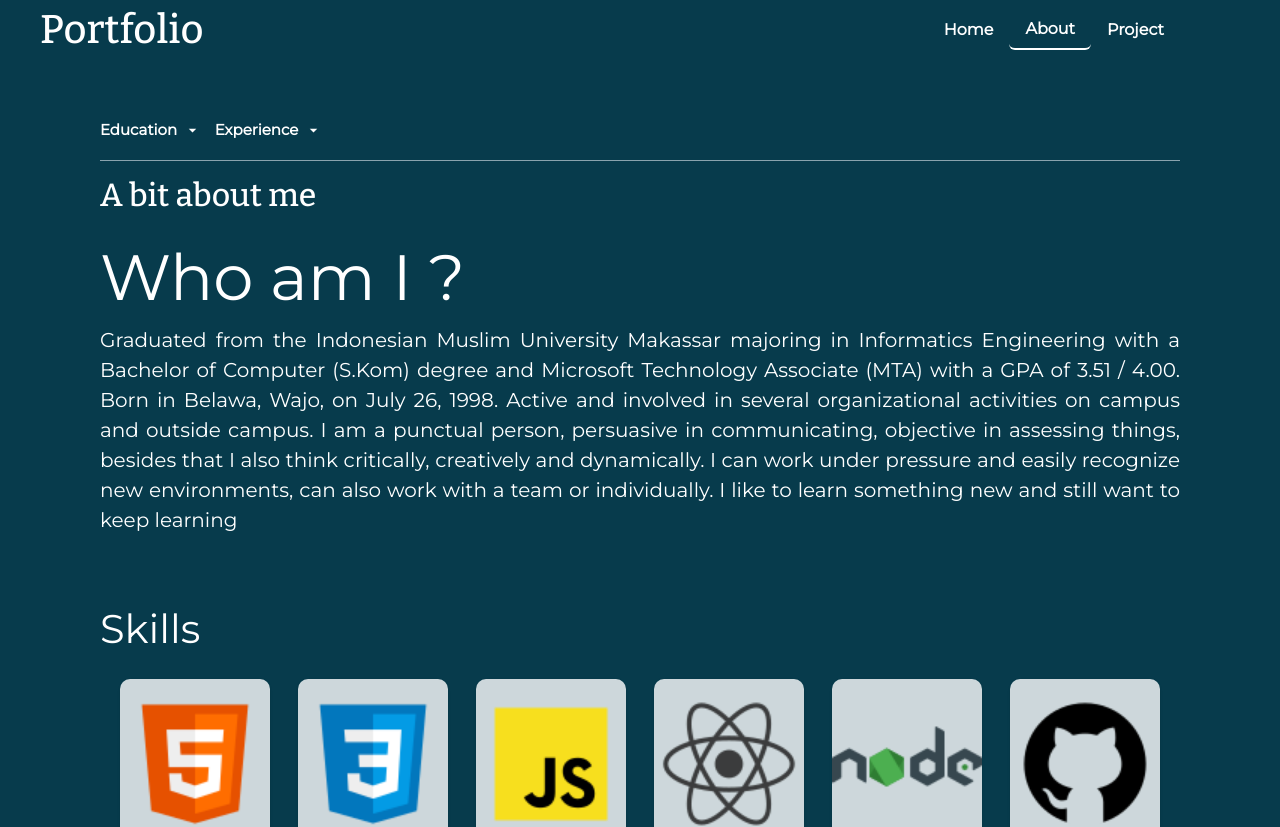
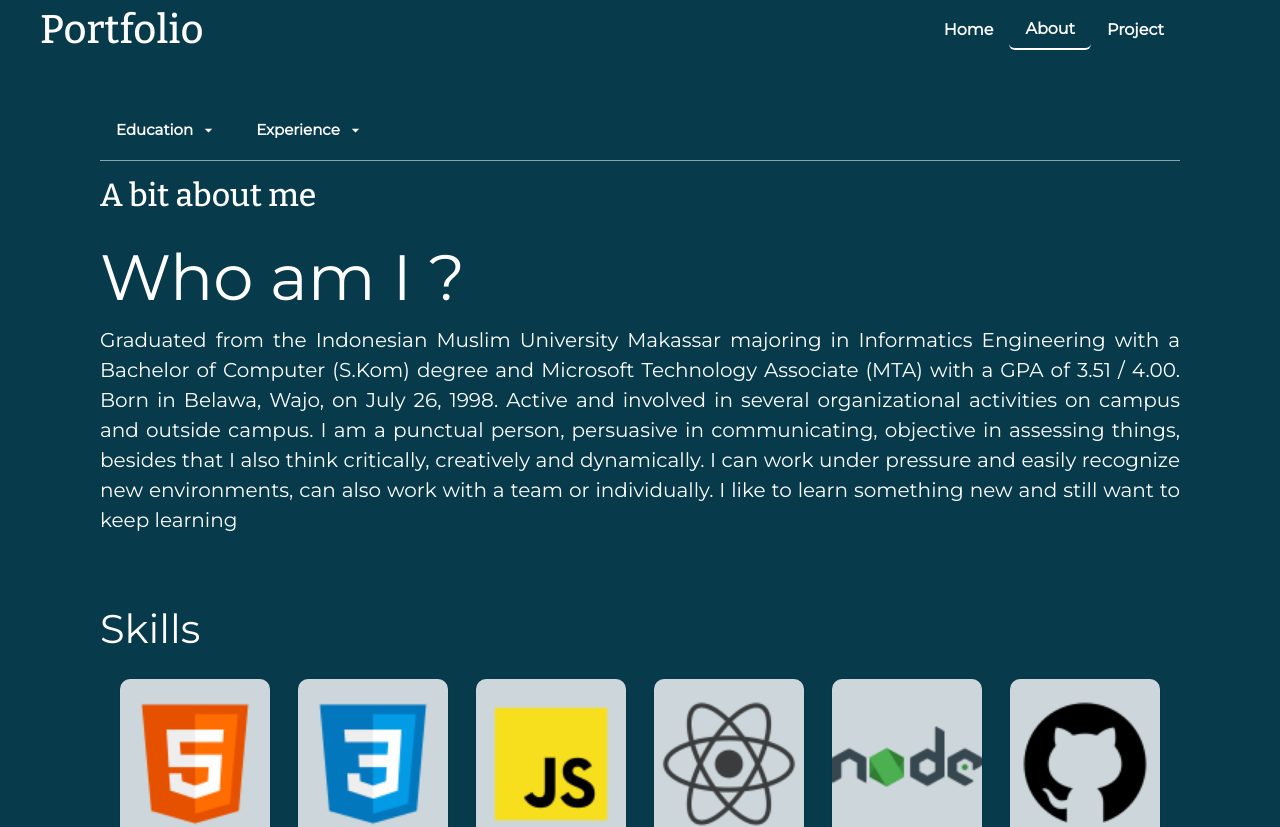
Before and after one commit to afdalmaulana/Portofolio, a React (Create React App) app in the folder porto/: page /abouut in a window 1280 px wide. Shown: the top 827 px of the page. Built offline with nearby package versions, Linux system fonts and the light colour scheme.

Commit message:
maintenance portfolio

```diff
--- a/porto/src/navbar/components/Education.jsx
+++ b/porto/src/navbar/components/Education.jsx
@@ -12,12 +12,12 @@ export default function Education() {
         <Box className="education">
           <Button
             mt={"10px"}
-            mr={"10px"}
+            // mr={"10px"}
             // colorScheme="green"
             variant={""}
             color={"white"}
-            w={{ base: "0px", md: "75px", lg: "100px" }}
-            fontSize={{ base: "0px", md: "12px", lg: "15px" }}
+            // w={{ base: "0px", md: "75px", lg: "100px" }}
+            fontSize={{ base: "12px", md: "12px", lg: "15px" }}
             rightIcon={<IoMdArrowDropdown />}
           >
             Education
--- a/porto/src/navbar/components/buttonExperience.jsx
+++ b/porto/src/navbar/components/buttonExperience.jsx
@@ -9,10 +9,10 @@ export default function ButtonExpe() {
         <Box className="aboutme">
           <Button
             mt={"10px"}
-            mr={"10px"}
+            // mr={"10px"}
             colorScheme="white"
-            w={{ base: "0px", md: "75px", lg: "100px" }}
-            fontSize={{ base: "0px", md: "12px", lg: "15px" }}
+            // w={{ base: "0px", md: "75px", lg: "100px" }}
+            fontSize={{ base: "12px", md: "12px", lg: "15px" }}
             color={"white"}
             rightIcon={<IoMdArrowDropdown />}
           >
--- a/porto/src/pageContent/components/AllProject.jsx
+++ b/porto/src/pageContent/components/AllProject.jsx
@@ -41,6 +41,7 @@ export default function AllProject() {
           // bgColor={"#FFFBF5"}
           bgColor={"#073b4c"}
           px={"20px"}
+          py={{ sm: "80px", lg: "0px" }}
         >
           <Box
             px={{ base: "30px", sm: "30px", lg: "100px" }}
@@ -63,22 +64,22 @@ export default function AllProject() {
               w={"100%"}
               gap={"10px"}
             >
-              <Box maxW={{ lg: "420px" }}>
+              <Box maxW={{ lg: "550px" }}>
                 <Project />
               </Box>
-              <Box maxW={{ lg: "420px" }}>
+              <Box maxW={{ lg: "550px" }}>
                 <Project2 />
               </Box>
-              <Box maxW={{ lg: "420px" }}>
+              <Box maxW={{ lg: "550px" }}>
                 <Project5 />
               </Box>
-              <Box maxW={{ lg: "420px" }}>
+              <Box maxW={{ lg: "550px" }}>
                 <Project4 />
               </Box>
-              <Box maxW={{ lg: "420px" }}>
+              <Box maxW={{ lg: "550px" }}>
                 <Project3 />
               </Box>
-              <Box maxW={{ lg: "420px" }}>
+              <Box maxW={{ lg: "550px" }}>
                 <Project6 />
               </Box>
             </Flex>
--- a/porto/src/pageContent/components/Banner.jsx
+++ b/porto/src/pageContent/components/Banner.jsx
@@ -30,8 +30,8 @@ export default function Banner() {
   return (
     <>
       <motion.div
-        initial={{ x: "100%", width: "100%" }}
-        animate={{ x: "0%", width: "100%" }}
+        initial={{ y: "-100%", width: "100%" }}
+        animate={{ y: "0%", width: "100%" }}
         // exit={{ x: ["0%", "100%"], width: ["0%", "100%"] }}
         transition={{ duration: 0.8, ease: "easeInOut" }}
         // initial={{ width: 0 }}
--- a/porto/src/pageContent/components/aboutMe.jsx
+++ b/porto/src/pageContent/components/aboutMe.jsx
@@ -41,7 +41,7 @@ export default function AboutMe() {
         >
           <Box
             px={{ base: "30px", sm: "30px", lg: "100px" }}
-            py={{ base: "20px", sm: "20px", lg: "100px" }}
+            py={{ base: "50px", sm: "50px", lg: "100px" }}
             fontFamily={"montserrat"}
           >
             <ButtonGroup>
```
